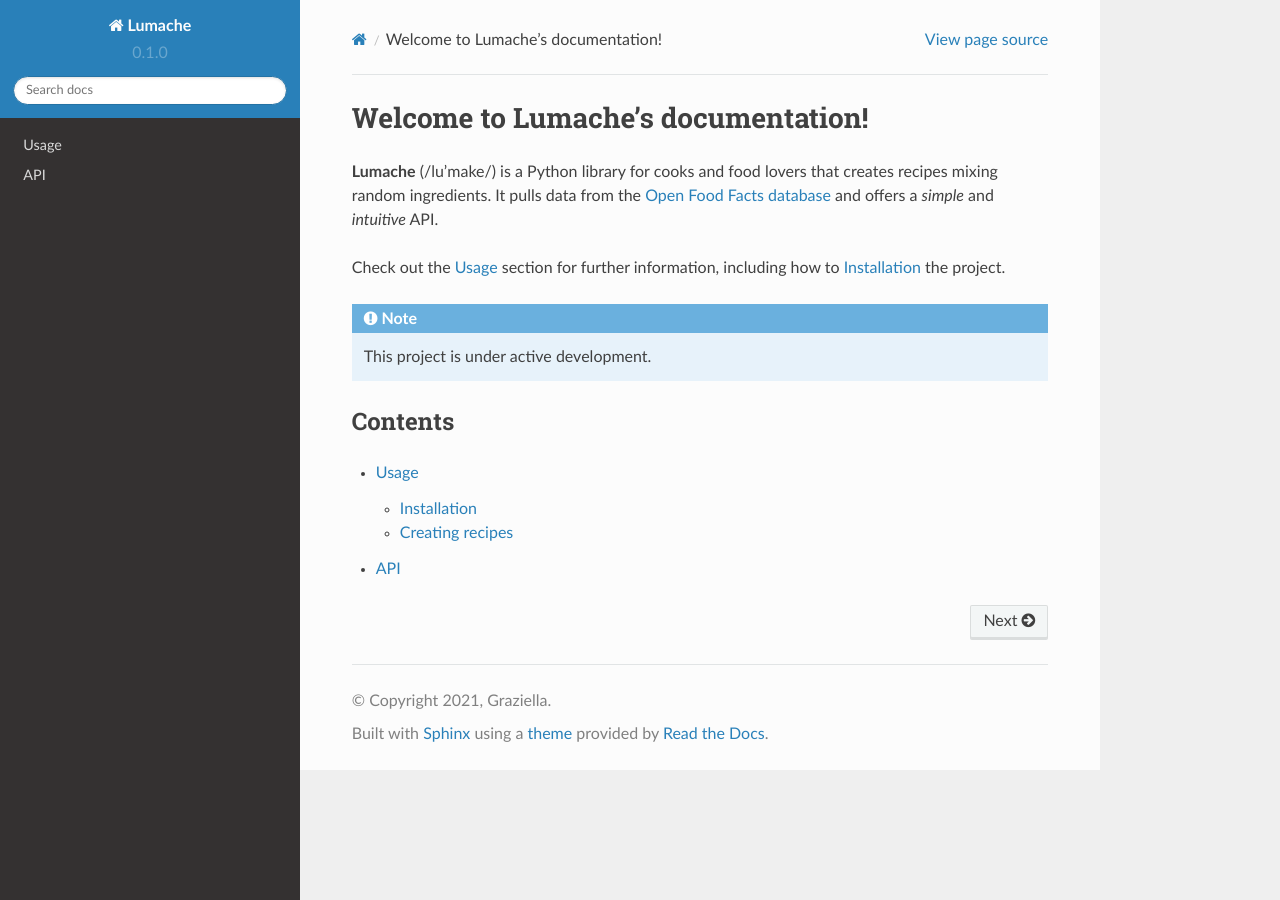
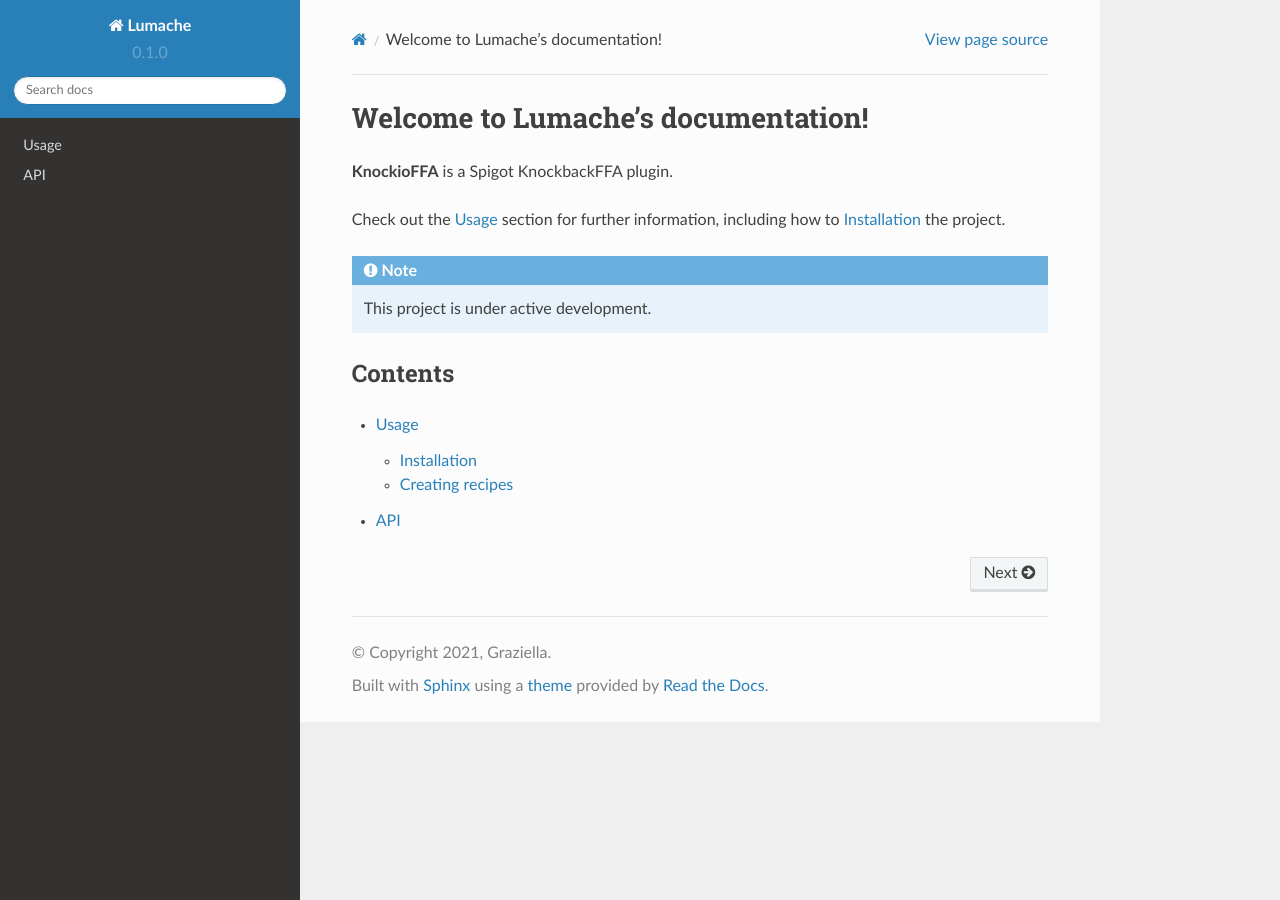
Before and after one commit to JustLeader69420/KnockioFFAdocs, a Sphinx documentation site: the page built from docs/source/index.rst, in a window 1280 px wide. Built offline with Sphinx 7.4.7 and the Read the Docs theme 2.0.0, drawn with Linux system fonts in a browser that asks for light colours.

Commit message:
Update index.rst

```diff
--- a/docs/source/index.rst
+++ b/docs/source/index.rst
@@ -1,10 +1,7 @@
 Welcome to Lumache's documentation!
 ===================================
 
-**Lumache** (/lu'make/) is a Python library for cooks and food lovers
-that creates recipes mixing random ingredients.
-It pulls data from the `Open Food Facts database <https://world.openfoodfacts.org/>`_
-and offers a *simple* and *intuitive* API.
+**KnockioFFA** is a Spigot KnockbackFFA plugin.
 
 Check out the :doc:`usage` section for further information, including
 how to :ref:`installation` the project.
```
